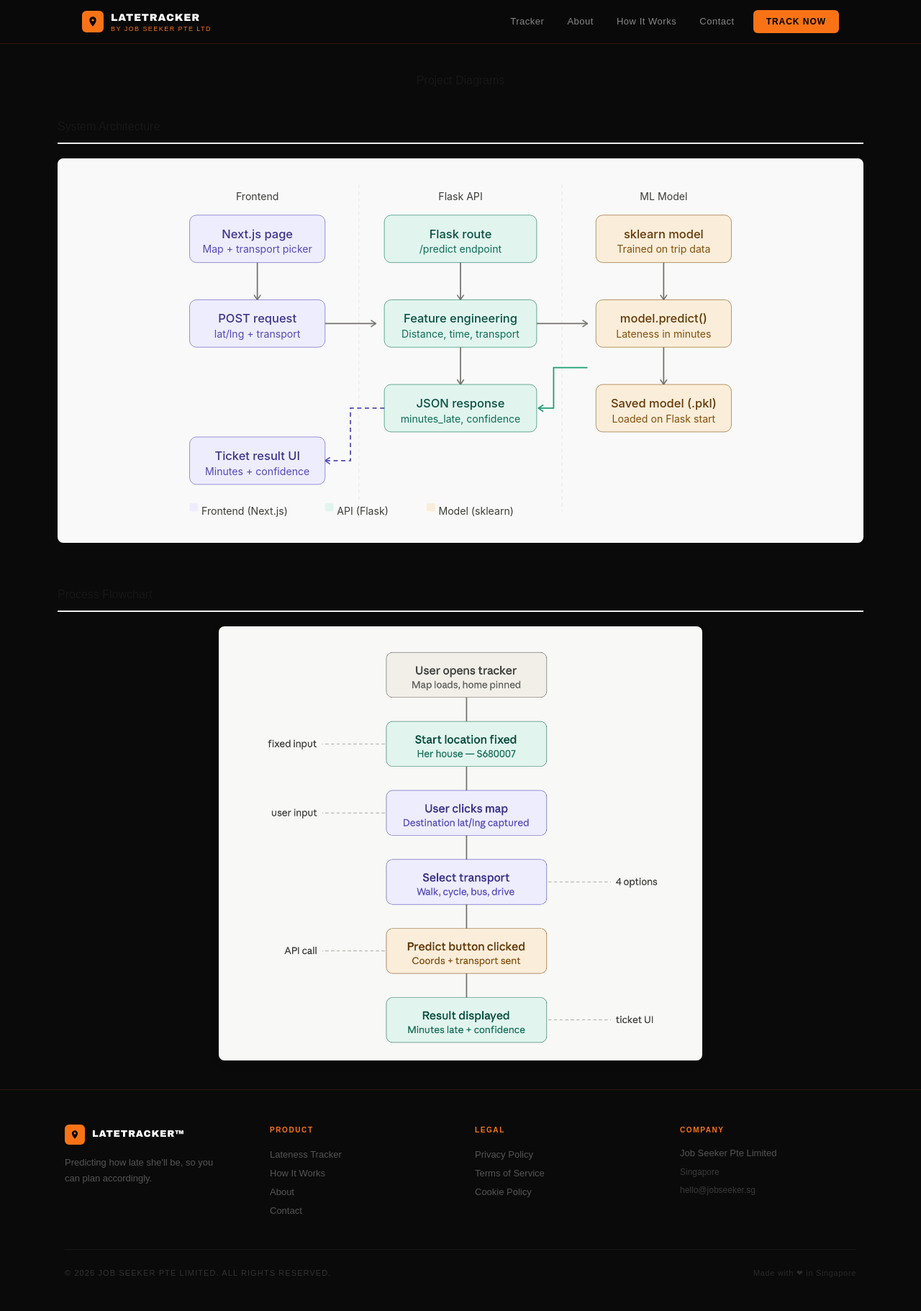
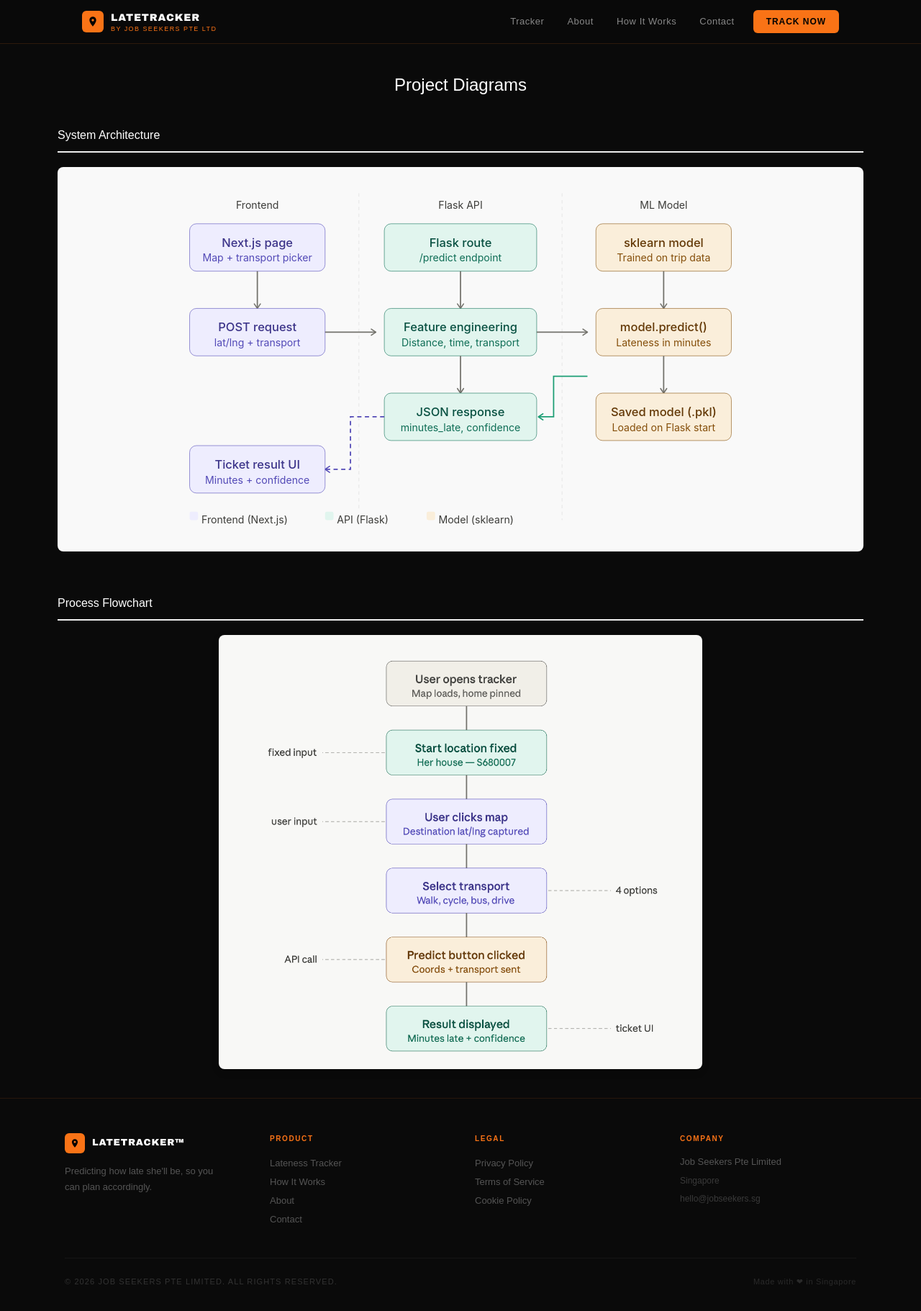
Before and after one commit to ivanjq98/LatePredictor, a Next.js app: page /how-it-works in a window 1280 px wide. Shown: the whole page at 72% size. Built offline with nearby package versions, Linux system fonts and the light colour scheme.

Commit message:
[About] Update Status

```diff
--- a/src/app/about/page.tsx
+++ b/src/app/about/page.tsx
@@ -7,16 +7,16 @@
 const profile = {
   name: "Yu Ning",
   tagline: "Professional Late Arriver · Chief Excuse Officer",
-  location: "Tech Whye, Singapore (S680007)",
+  location: "Singapore",
   bio: `Yu Ning is a free-spirited soul who lives life on her own timeline — which,
-  statistically speaking, runs approximately 20–30 minutes behind everyone else's.
+  statistically speaking, runs approximately 20–25 minutes behind everyone else's.
   Whether it's brunch, a movie, or a casual meetup, she brings warmth, laughter,
   and a fresh excuse every single time.`,
   funFacts: [
     { emoji: "⏰", label: "Average lateness",   value: "25.44 min" },
     { emoji: "🎭", label: "Excuses invented",   value: "∞" },
     { emoji: "💛", label: "Forgiven every time", value: "See how basis" },
-    { emoji: "📍", label: "Home base",           value: "S680007" },
+    { emoji: "📍", label: "Home base",           value: "Singapore" },
   ],
   traits: ["Always smiling", "Chronically late", "Great hugs", "Infectious laughter", "Zero concept of time", "Worth the wait"],
   timeline: [
--- a/src/app/how-it-works/page.tsx
+++ b/src/app/how-it-works/page.tsx
@@ -5,13 +5,13 @@
 export default function FlowchartPage() {
   return (
     <main style={{ padding: '40px', maxWidth: '1200px', margin: '0 auto', fontFamily: 'sans-serif' }}>
-      <h1 style={{ textAlign: 'center', marginBottom: '40px' }}>Project Diagrams</h1>
+      <h1 style={{ textAlign: 'center', marginBottom: '40px', color: 'white', fontSize: 24 }}>Project Diagrams</h1>
 
       <div style={{ display: 'flex', flexDirection: 'column', gap: '60px' }}>
 
         {/* System Diagram Section */}
         <section>
-          <h2 style={{ borderBottom: '2px solid #eee', paddingBottom: '10px' }}>System Architecture</h2>
+          <h2 style={{ borderBottom: '2px solid #eee', paddingBottom: '10px', color: 'white' }}>System Architecture</h2>
           <div style={{
             marginTop: '20px',
             padding: '20px',
@@ -32,7 +32,7 @@
 
          {/* Flowchart Section */}
          <section>
-          <h2 style={{ borderBottom: '2px solid #eee', paddingBottom: '10px' }}>Process Flowchart</h2>
+          <h2 style={{ borderBottom: '2px solid #eee', paddingBottom: '10px', color: 'white' }}>Process Flowchart</h2>
           <div style={{
             position: 'relative',
             width: '60%',
--- a/src/app/page.tsx
+++ b/src/app/page.tsx
@@ -13,7 +13,7 @@
 
 // ── Fixed start: Singapore postal code 680007 (Teck Whye) ────────────────────
 const START_COORDS: Coords = { lat: 1.3824, lng: 103.7544 };
-const START_LABEL = "Her House (S680007)";
+const START_LABEL = "Turtle House";
 
 // ── Haversine distance ────────────────────────────────────────────────────────
 function haversine(a: Coords, b: Coords): number {
@@ -289,7 +289,7 @@
                 From (fixed start)
               </div>
               <div style={{ fontSize: 13, color: "#e5e5e5", fontFamily: "monospace", marginTop: 2 }}>
-                {START_LABEL} · {START_COORDS.lat.toFixed(4)}, {START_COORDS.lng.toFixed(4)}
+                {START_LABEL}
               </div>
             </div>
           </div>
--- a/src/components/Footer.tsx
+++ b/src/components/Footer.tsx
@@ -106,13 +106,13 @@
               Company
             </p>
             <p style={{ margin: "0 0 6px", fontSize: 13, color: "#555", lineHeight: 1.7 }}>
-              Job Seeker Pte Limited
+              Job Seekers Pte Limited
             </p>
             <p style={{ margin: "0 0 6px", fontSize: 12, color: "#3a3a3a", lineHeight: 1.6 }}>
               Singapore
             </p>
             <p style={{ margin: 0, fontSize: 12, color: "#3a3a3a", lineHeight: 1.6 }}>
-              hello@jobseeker.sg
+              hello@jobseekers.sg
             </p>
           </div>
         </div>
@@ -133,7 +133,7 @@
             letterSpacing: "0.1em",
             textTransform: "uppercase" as const,
           }}>
-            © {year} Job Seeker Pte Limited. All rights reserved.
+            © {year} Job Seekers Pte Limited. All rights reserved.
           </p>
           <p style={{ margin: 0, fontSize: 11, color: "#2a2a2a", letterSpacing: "0.06em" }}>
             Made with ❤ in Singapore
--- a/src/components/Navbar.tsx
+++ b/src/components/Navbar.tsx
@@ -66,7 +66,7 @@
                 textTransform: "uppercase" as const,
                 marginTop: -2,
               }}>
-                by Job Seeker Pte Ltd
+                by Job Seekers Pte Ltd
               </span>
             </div>
           </a>
```
